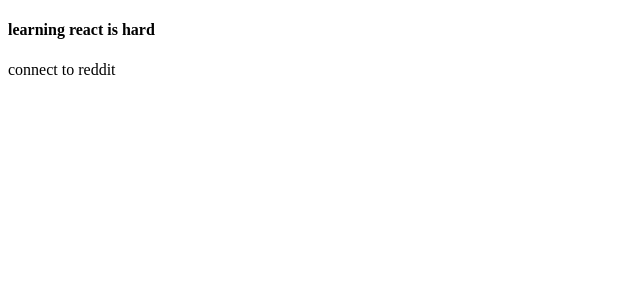
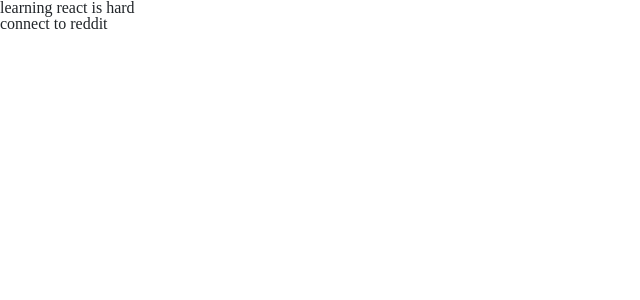
Before and after one commit to chenr-maxim/collective, a React (Create React App) app: page /login in a window 1280 px wide. Shown: the top 300 px of the page, without its empty margins (0-640 px from the left). Built offline with nearby package versions, Linux system fonts and the light colour scheme; no server answers; what snoowrap would draw is missing.

Commit message:
added react-bootstrap & fixed sidebar layout & added reset.css

```diff
--- a/package.json
+++ b/package.json
@@ -7,7 +7,9 @@
     "@testing-library/react": "^11.2.3",
     "@testing-library/user-event": "^12.6.2",
     "axios": "^0.21.1",
+    "bootstrap": "^4.6.0",
     "react": "^17.0.1",
+    "react-bootstrap": "^1.4.3",
     "react-dom": "^17.0.1",
     "react-router-dom": "^5.2.0",
     "react-scripts": "4.0.1",
--- a/src/App.js
+++ b/src/App.js
@@ -2,7 +2,7 @@ import Reddit from "./components/reddit";
 import Homepage from "./components/home";
 import Login from "./components/login";
 import {PrivateRoute} from "./util/routes";
-import { BrowserRouter, Route, Switch, Redirect } from "react-router-dom";
+import { Route, Switch, Redirect } from "react-router-dom";
 
 function App() {
   return (
--- a/src/components/home.jsx
+++ b/src/components/home.jsx
@@ -1,7 +1,9 @@
 import React from "react";
-import { Link } from "react-router-dom";
+import {Container, Row, Col} from 'react-bootstrap';
 import {getUserSubreddits} from "../util/snoowrap_util";
 import {Sidebar} from "./sidebar";
+import "./styles/home.css"
+
 
 class Homepage extends React.Component {
   constructor(props) {
@@ -17,6 +19,8 @@ class Homepage extends React.Component {
     const subreddits = await getUserSubreddits().then((listings) => {
       const [...rest] = listings;
       return rest;
+    }).catch((err) => {
+      console.log(err);
     });
     this.setState({subredditEmpty: false, subreddits: subreddits});
   }
@@ -24,10 +28,29 @@ class Homepage extends React.Component {
   render() {
     return (
       <>
-        <Sidebar
-          subredditList={this.state.subreddits}
-          subredditEmpty={this.state.subredditEmpty}
-        />
+      <Container fluid style={{padding: '0 0 0 0'}}>
+        <Row noGutters={true}>
+          <Col lg={2}>
+            <Sidebar
+              subredditList={this.state.subreddits}
+              subredditEmpty={this.state.subredditEmpty}
+            />
+          </Col>
+          <Col lg={10}>
+            <div>
+            Lorem ipsum dolor sit amet, consectetur adipiscing elit, sed do eiusmod tempor incididunt ut labore et dolore magna aliqua. Aliquet risus feugiat in ante metus dictum at tempor commodo. Augue lacus viverra vitae congue. Dis parturient montes nascetur ridiculus mus. Dui faucibus in ornare quam viverra. Sit amet mattis vulputate enim nulla aliquet porttitor. Diam quis enim lobortis scelerisque fermentum. Accumsan tortor posuere ac ut consequat semper viverra nam libero. Velit dignissim sodales ut eu sem integer vitae. Eu sem integer vitae justo eget magna fermentum iaculis. Fringilla phasellus faucibus scelerisque eleifend donec pretium vulputate sapien nec. Aliquam malesuada bibendum arcu vitae. Mauris nunc congue nisi vitae. Lobortis scelerisque fermentum dui faucibus in. Vitae sapien pellentesque habitant morbi tristique senectus et. Sed vulputate odio ut enim blandit volutpat maecenas.
+
+Sed velit dignissim sodales ut eu. Ullamcorper velit sed ullamcorper morbi tincidunt. Donec enim diam vulputate ut pharetra sit. Netus et malesuada fames ac. Tortor consequat id porta nibh venenatis cras. Pulvinar elementum integer enim neque volutpat. Lectus proin nibh nisl condimentum id venenatis a condimentum. Neque laoreet suspendisse interdum consectetur libero. Tempus quam pellentesque nec nam. Risus feugiat in ante metus dictum at tempor commodo ullamcorper. Scelerisque eu ultrices vitae auctor eu.
+
+Amet cursus sit amet dictum sit amet. At urna condimentum mattis pellentesque id nibh tortor id. Dui sapien eget mi proin. A pellentesque sit amet porttitor eget dolor morbi non. Sit amet luctus venenatis lectus magna fringilla urna porttitor. Velit aliquet sagittis id consectetur purus ut faucibus pulvinar elementum. Faucibus in ornare quam viverra orci sagittis. Ultrices neque ornare aenean euismod. Accumsan sit amet nulla facilisi morbi tempus iaculis urna id. Turpis massa sed elementum tempus egestas sed sed risus pretium. Pretium fusce id velit ut tortor. Leo duis ut diam quam nulla porttitor massa id neque. In hac habitasse platea dictumst vestibulum. Sit amet consectetur adipiscing elit ut aliquam purus sit. Suspendisse interdum consectetur libero id faucibus nisl tincidunt. Pellentesque adipiscing commodo elit at. Netus et malesuada fames ac turpis egestas integer.
+
+Elit sed vulputate mi sit amet. Purus gravida quis blandit turpis cursus in hac habitasse platea. Consequat semper viverra nam libero justo. Aliquet bibendum enim facilisis gravida neque convallis a. Velit egestas dui id ornare arcu odio ut sem. Amet mauris commodo quis imperdiet massa tincidunt nunc. Duis at tellus at urna condimentum mattis. Faucibus vitae aliquet nec ullamcorper sit amet risus nullam eget. Nisl pretium fusce id velit ut. Egestas purus viverra accumsan in nisl nisi scelerisque. Scelerisque eu ultrices vitae auctor eu. Viverra accumsan in nisl nisi scelerisque eu ultrices vitae auctor.
+
+Congue eu consequat ac felis donec et. Fermentum posuere urna nec tincidunt praesent semper feugiat nibh sed. Tellus elementum sagittis vitae et leo. Volutpat lacus laoreet non curabitur. Quis imperdiet massa tincidunt nunc. Ullamcorper a lacus vestibulum sed arcu non odio euismod. Pharetra massa massa ultricies mi quis hendrerit. Semper quis lectus nulla at volutpat diam ut venenatis tellus. Elementum facilisis leo vel fringilla. Nisl pretium fusce id velit ut tortor pretium viverra. Justo laoreet sit amet cursus sit amet dictum sit. Libero nunc consequat interdum varius sit amet mattis vulputate enim. Et malesuada fames ac turpis. At quis risus sed vulputate odio ut enim blandit.
+            </div>
+          </Col>
+        </Row>
+      </Container>
       </>
     )
   }
--- a/src/components/sidebar.jsx
+++ b/src/components/sidebar.jsx
@@ -1,9 +1,10 @@
 import React from "react";
+import "./styles/sidebar.css"
 
 const sortArray = (array) => {
   array.sort(function(a, b) {
-    var subredditA = (a.display_name);
-    var subredditB = (b.display_name);
+    var subredditA = (a.display_name).toUpperCase();
+    var subredditB = (b.display_name).toUpperCase();
     return (subredditA < subredditB ) ? -1 : ( subredditA > subredditB ) ? 1 : 0;
   });
 }
@@ -14,12 +15,12 @@ export const Sidebar = ({subredditEmpty, subredditList}) => {
   }
 
   return (
-    <div>
+    <div className="subredditContainer">
     <h4> side bar </h4>
     {
       !subredditEmpty ?
         subredditList.map(function(item, i) {
-          return <div key={i}>{item.url}</div>
+          return <div className="subreddit" key={i}>{item.url}</div>
         })
       : null
     }
--- /dev/null
+++ b/src/components/styles/reset.css
@@ -0,0 +1,48 @@
+/* http://meyerweb.com/eric/tools/css/reset/
+   v2.0 | 20110126
+   License: none (public domain)
+*/
+
+html, body, div, span, applet, object, iframe,
+h1, h2, h3, h4, h5, h6, p, blockquote, pre,
+a, abbr, acronym, address, big, cite, code,
+del, dfn, em, img, ins, kbd, q, s, samp,
+small, strike, strong, sub, sup, tt, var,
+b, u, i, center,
+dl, dt, dd, ol, ul, li,
+fieldset, form, label, legend,
+table, caption, tbody, tfoot, thead, tr, th, td,
+article, aside, canvas, details, embed,
+figure, figcaption, footer, header, hgroup,
+menu, nav, output, ruby, section, summary,
+time, mark, audio, video {
+	margin: 0;
+	padding: 0;
+	border: 0;
+	font-size: 100%;
+	font: inherit;
+	vertical-align: baseline;
+}
+/* HTML5 display-role reset for older browsers */
+article, aside, details, figcaption, figure,
+footer, header, hgroup, menu, nav, section {
+	display: block;
+}
+body {
+	line-height: 1;
+}
+ol, ul {
+	list-style: none;
+}
+blockquote, q {
+	quotes: none;
+}
+blockquote:before, blockquote:after,
+q:before, q:after {
+	content: '';
+	content: none;
+}
+table {
+	border-collapse: collapse;
+	border-spacing: 0;
+}
--- /dev/null
+++ b/src/components/styles/sidebar.css
@@ -0,0 +1,13 @@
+.subredditContainer {
+  display: flex;
+  flex-direction: column;
+  width: 100%;
+}
+
+.subreddit {
+  width: 100%;
+}
+
+Col {
+  max-width: 150px;
+}
--- a/src/index.js
+++ b/src/index.js
@@ -1,9 +1,11 @@
 import React from 'react';
 import ReactDOM from 'react-dom';
-import './index.css';
 import App from './App';
 import reportWebVitals from './reportWebVitals';
 import { BrowserRouter } from 'react-router-dom';
+import "bootstrap/dist/css/bootstrap.css";
+import './components/styles/reset.css';
+import './index.css';
 
 ReactDOM.render(
   <React.StrictMode>
```
Also changed, not shown: public/index.html (+7 -0 lines), src/components/styles/home.css (added), 2 other files (tests, documents, lock files or other folders).
